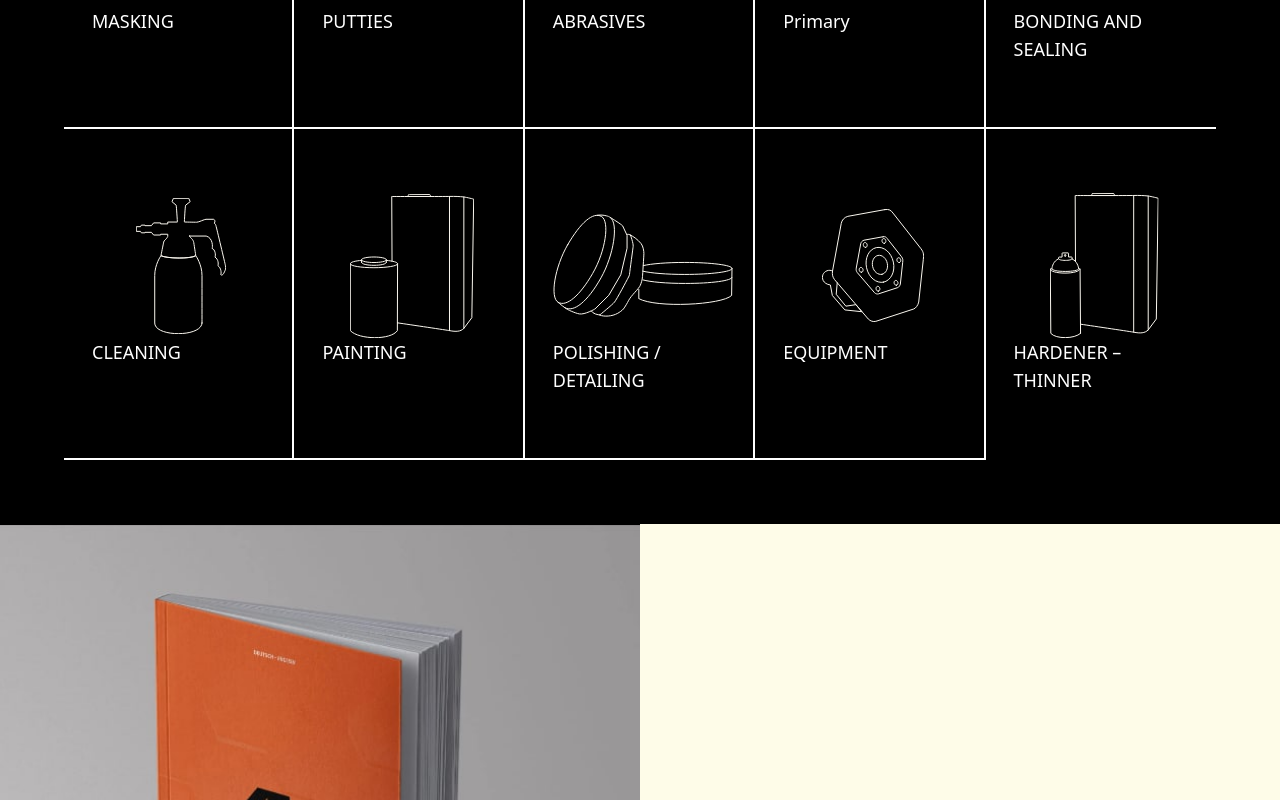
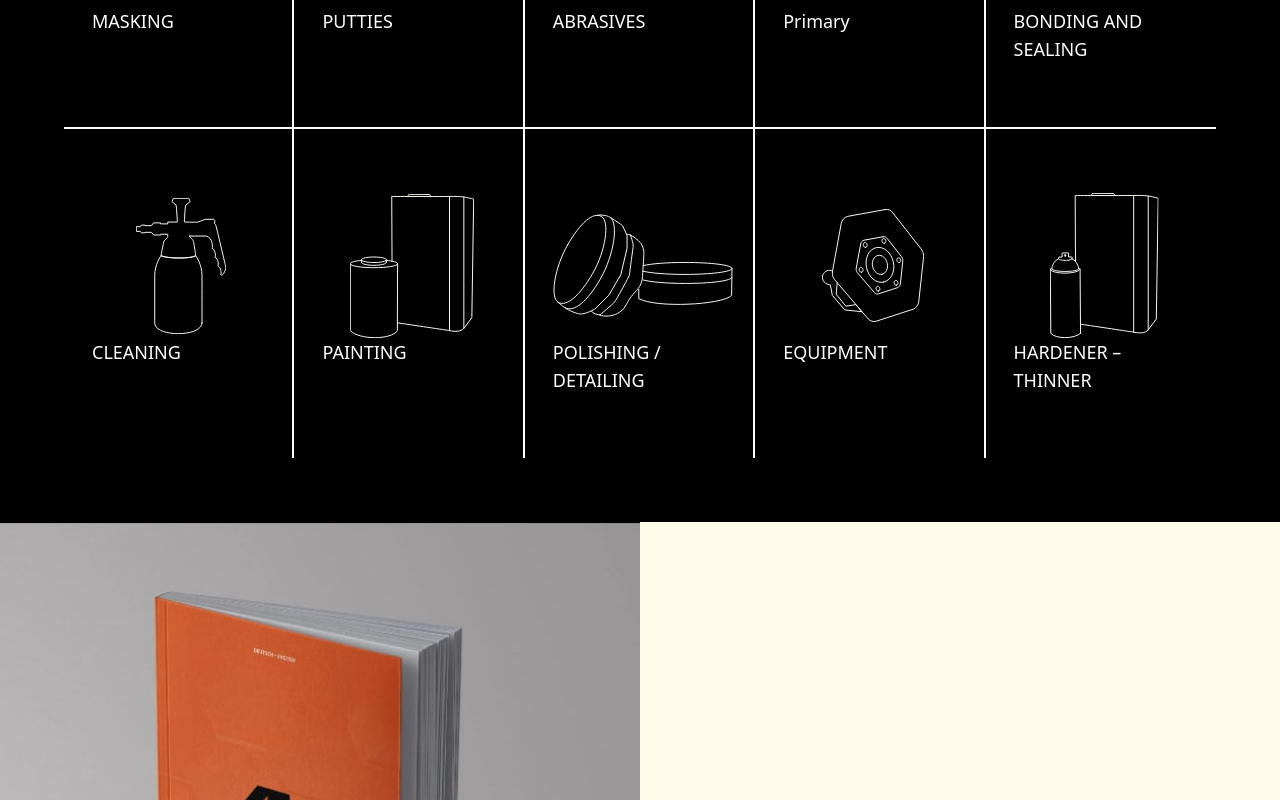
Before and after one commit to Qobiljon333/Landing-Page, a React (Create React App) app: page / in a window 1280 px wide. Shown: the part 2740-3540 px from the top of the page. Built offline with nearby package versions, Linux system fonts and the light colour scheme.

Commit message:
product border solve 4

```diff
--- a/src/components/products/Products.jsx
+++ b/src/components/products/Products.jsx
@@ -9,7 +9,7 @@ const Products = () => {
         <div className="flex flex-wrap mt-[110px]    w-full">
           {
               PRODUCTS.map(({name,svg,svg2},inx)=>(
-                <div onMouseLeave={()=> setState("")} onMouseEnter={()=>setState(name)} className={` ${inx > 4 && inx < 9 ? "lg:border-r-2 lg:  border-b-0":""} ${inx < 5 && inx < 4 ? "lg:border-b-2 lg:border-r-2":""} ${ inx === 4 ? "lg:border-b-2" :"" } ${inx == 9 ? "lg:border-b-0" :""} ${inx > 4 ? " border-b-0 " :""} border-b-2 cursor-pointer  w:1/2 lg:w-1/5 text-white hover:bg-white   hover:text-black px-7 py-16 d  border-white border-solid `} key={inx}>
+                <div onMouseLeave={()=> setState("")} onMouseEnter={()=>setState(name)} className={` ${inx > 4 && inx < 9 ? "lg:border-r-2 lg:  border-b-0":""} ${inx < 5 && inx < 4 ? "lg:border-b-2 lg:border-r-2":""} ${ inx === 4 ? "lg:border-b-2" :"" } ${inx == 9 ? "lg:border-b-0" :""} ${inx > 4 ? " lg:border-b-0 " :""} border-b-2 cursor-pointer  w:1/2 lg:w-1/5 text-white hover:bg-white   hover:text-black px-7 py-16 d  border-white border-solid `} key={inx}>
                 { state ==name ? svg2 :svg}
                 <h1 className='lg:text-lg '>{name}</h1>
                 </div>
```
